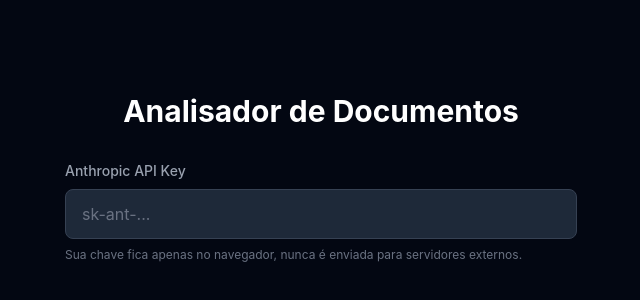
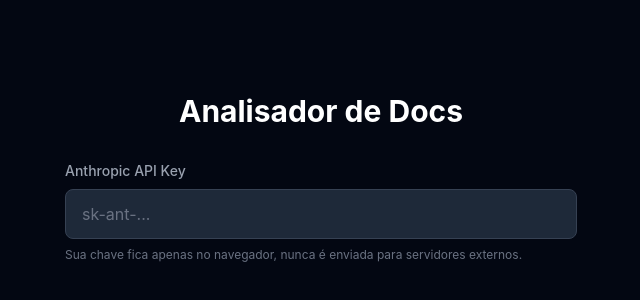
Before and after one commit to P3dr0PRR/doc_analizer_08_04_2026, a React (Vite) app: page / in a window 1280 px wide. Shown: the part 210-510 px from the top of the page, without its empty margins (319-959 px from the left). Built offline with nearby package versions, Linux system fonts and the light colour scheme.

Commit message:
chore: configura Tailwind CSS v4 com plugin do Vite

```diff
--- a/src/App.tsx
+++ b/src/App.tsx
@@ -17,7 +17,7 @@
 
   return (
     <main className="min-h-screen bg-gray-950 text-white flex flex-col items-center justify-center p-8">
-      <h1 className="text-3xl font-bold mb-8">Analisador de Documentos</h1>
+      <h1 className="text-3xl font-bold mb-8">Analisador de Docs</h1>
      <ApiKeyInput apiKey={apiKey} onChange={setApiKey} />
     </main>
   );
```
